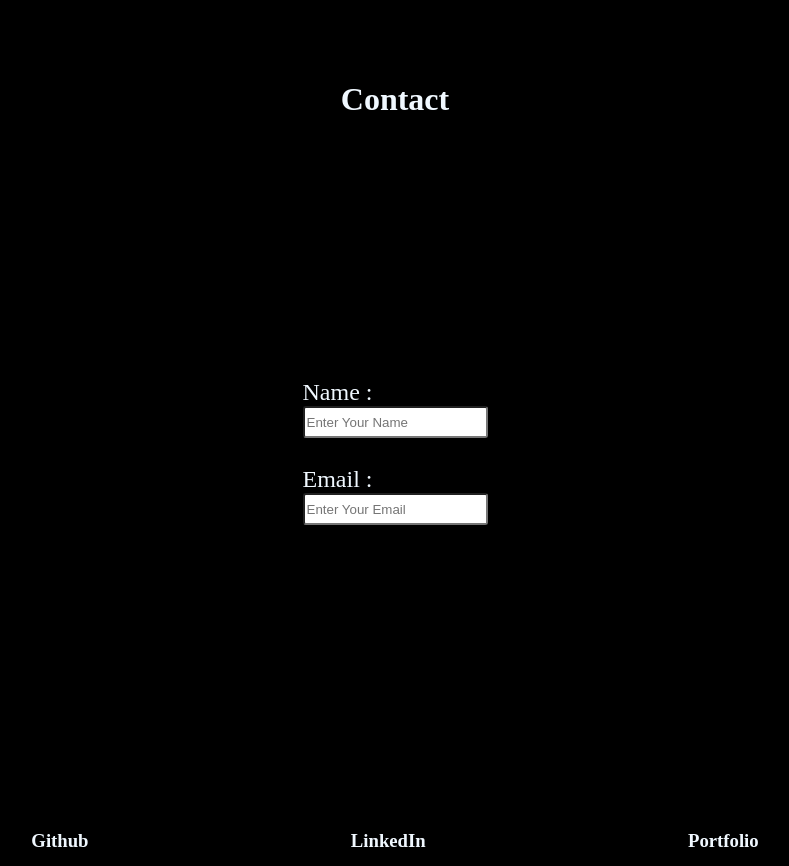
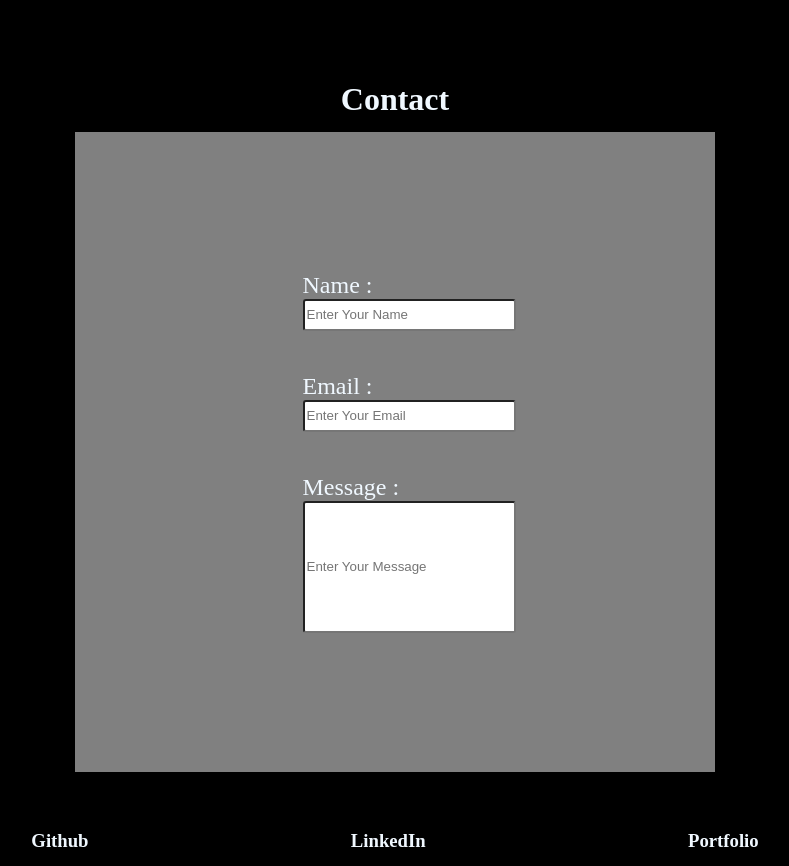
Before and after one commit to Paramesh-Kumar-2004/VP_Portfolio-2, a React (Create React App) app: page / in a window 1280 px wide. Shown: the part 4200-5066 px from the top of the page, without its empty margins (245-1034 px from the left). Built offline with nearby package versions, Linux system fonts and the light colour scheme.

Commit message:
Modified: Contact.css

```diff
--- a/src/Components/Contact.jsx
+++ b/src/Components/Contact.jsx
@@ -21,6 +21,11 @@ function Contact() {
               <input type="email" name="email" id="Email" className='InputBox' placeholder='Enter Your Email' />
             </div>
 
+            <div className='DataFeild'>
+              <label htmlFor="message" className='Text'>Message :</label>
+              <input type='text' name="message" id="Message" className='InputBox' placeholder='Enter Your Message' />
+            </div>
+
           </div>
 
         </form>
--- a/src/Styles/Contact.css
+++ b/src/Styles/Contact.css
@@ -11,21 +11,32 @@
     display: flex;
     align-items: center;
     justify-content: center;
+    background: gray;
 }
 
+#Feilds {
+    display: flex;
+    flex-direction: column;
+    row-gap: 14px;
+}
 
 
 .DataFeild {
     padding: 14px;
+    width: 100%;
     display: flex;
     flex-direction: column;
 }
 
-.Text{
+.Text {
     font-size: x-large;
 }
 
-.InputBox{
+.InputBox {
     min-height: 26px;
     border-radius: 3px;
 }
+
+#Message{
+    min-height: 126px;
+}
```
